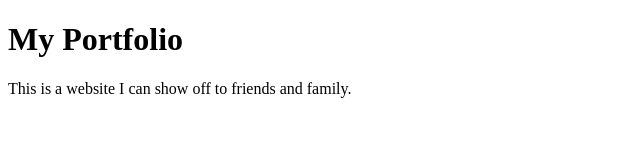
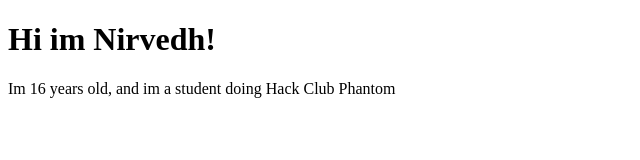
Before and after one commit to PredatorKingVe/my-portfolio, a plain HTML site: page index.html in a window 1280 px wide. Shown: the whole page, without its empty margins (0-640 px from the left). Drawn offline with Linux system fonts and the light colour scheme.

Commit message:
make a page about me

```diff
--- a/index.html
+++ b/index.html
@@ -1,10 +1,10 @@
 <!DOCTYPE html>
 <html>
 	<head>
-		<title>My Portfolio</title>
+		<title>Nirvedh's Portfolio</title>
 	</head>
 	<body>
-		<h1>My Portfolio</h1>
-		<p>This is a website I can show off to friends and family.</p>
+		<h1>Hi im Nirvedh!</h1>
+		<p>Im 16 years old, and im a student doing Hack Club Phantom</p>
 	</body>
 </html>
```
